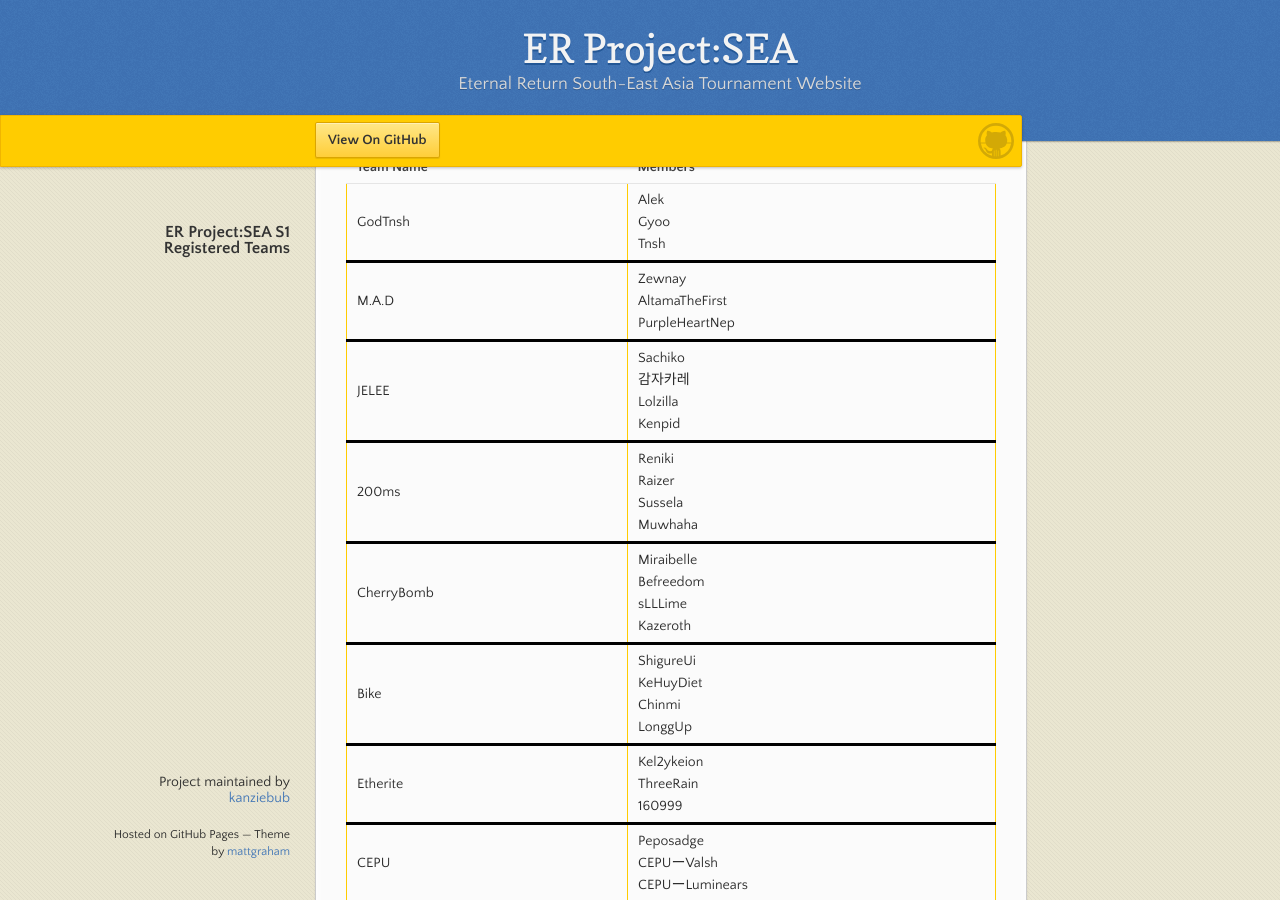
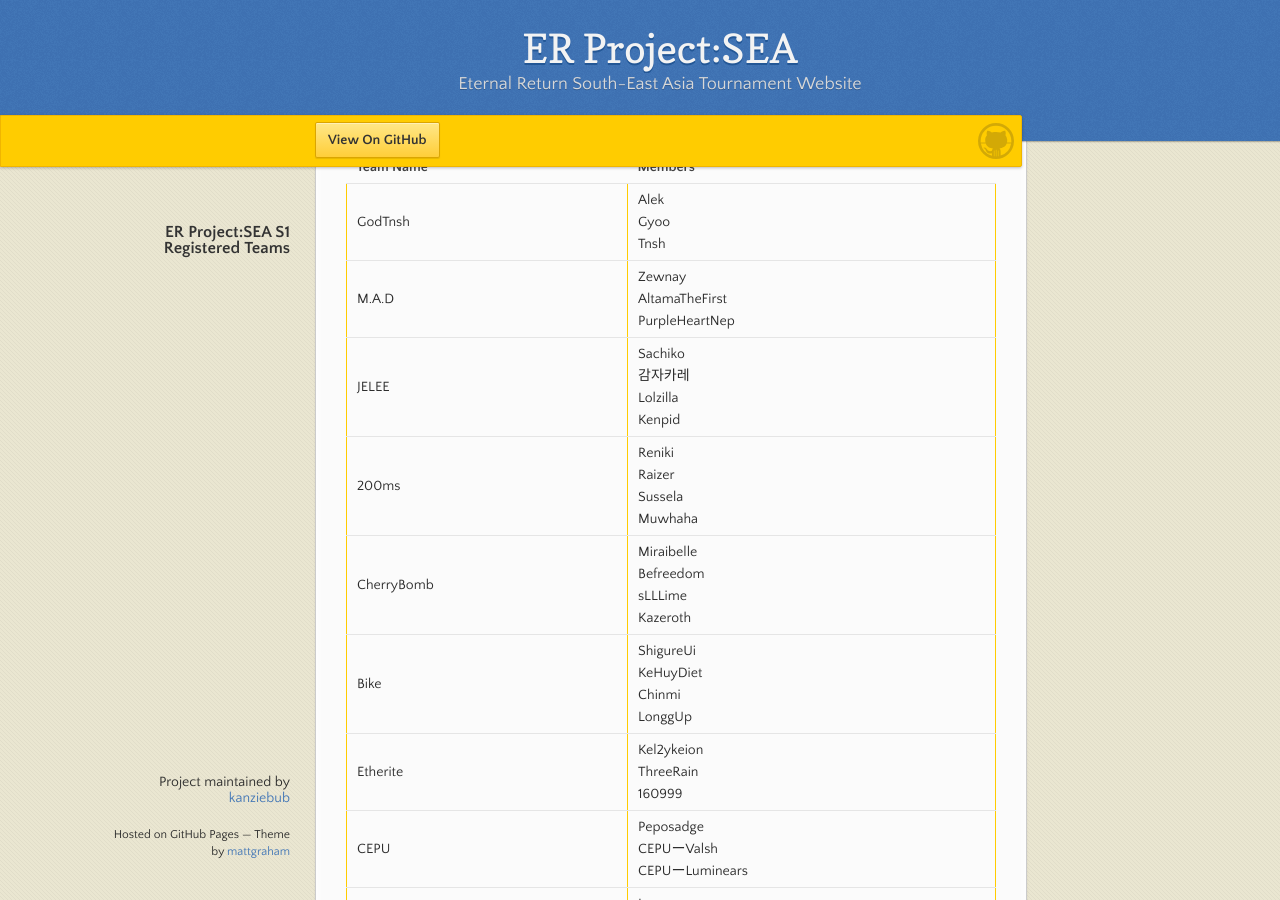
Before and after one commit to kanziebub/ProjectSEA, a Jekyll site: the page built from season/02/teams.md, in a window 1280 px wide and 900 px high, scrolled down 522 px. Built offline with Jekyll 4.4.1, drawn with Linux system fonts in a browser that asks for light colours.

Commit message:
mod/s2/teams

```diff
--- a/season/02/teams.md
+++ b/season/02/teams.md
@@ -20,99 +20,99 @@
     <th>Team Name</th>
     <th>Members</th>
   </tr>
-  <tr style="border-bottom: 3px solid black;">
+  <tr>
     <td>GodTnsh</td>
     <td>Alek<br>Gyoo<br>Tnsh</td>
   </tr>
-  <tr style="border-bottom: 3px solid black;">
+  <tr>
     <td>M.A.D</td>
     <td>Zewnay<br>AltamaTheFirst<br>PurpleHeartNep</td>
   </tr>
-  <tr style="border-bottom: 3px solid black;">
+  <tr>
     <td>JELEE</td>
     <td>Sachiko<br>감자카레<br>Lolzilla<br>Kenpid</td>
   </tr>
-  <tr style="border-bottom: 3px solid black;">
+  <tr>
     <td>200ms</td>
     <td>Reniki<br>Raizer<br>Sussela<br>Muwhaha</td>
   </tr>
-  <tr style="border-bottom: 3px solid black;">
+  <tr>
     <td>CherryBomb</td>
     <td>Miraibelle<br>Befreedom<br>sLLLime<br>Kazeroth</td>
   </tr>
-  <tr style="border-bottom: 3px solid black;">
+  <tr>
     <td>Bike</td>
     <td>ShigureUi<br>KeHuyDiet<br>Chinmi<br>LonggUp</td>
   </tr>
-  <tr style="border-bottom: 3px solid black;">
+  <tr>
     <td>Etherite</td>
     <td>Kel2ykeion<br>ThreeRain<br>160999</td>
   </tr>
-  <tr style="border-bottom: 3px solid black;">
+  <tr>
     <td>CEPU</td>
     <td>Peposadge<br>CEPUーValsh<br>CEPUーLuminears</td>
   </tr>
-  <tr style="border-bottom: 3px solid black;">
+  <tr>
     <td>OldFolkHome</td>
     <td>Luerye<br>Rion34<br>OldCW<br>CharlotteCorset</td>
   </tr>
-  <tr style="border-bottom: 3px solid black;">
+  <tr>
     <td>Degadegi</td>
     <td>CEPUーJandaHnter<br>Rivulose<br>Azurieru</td>
   </tr>
-  <tr style="border-bottom: 3px solid black;">
+  <tr>
     <td>HazeSama</td>
     <td>PekoMarisa<br>绯莎<br>RainbowFudge<br>jasonjoe123</td>
   </tr>
-  <tr style="border-bottom: 3px solid black;">
+  <tr>
     <td>WingTomSai</td>
     <td>Heroic<br>Nackbkk<br>Stram11</td>
   </tr>
-  <tr style="border-bottom: 3px solid black;">
+  <tr>
     <td>Eclair</td>
     <td>Caffeine811<br>SoraNoGeki<br>NaFi</td>
   </tr>
-  <tr style="border-bottom: 3px solid black;">
+  <tr>
     <td>StepuhSons</td>
     <td>Ellinium<br>Saiikyouu<br>Oshunicus<br>Helvesta</td>
   </tr>
-  <tr style="border-bottom: 3px solid black;">
+  <tr>
     <td>ViciVeni</td>
     <td>Gomibin<br>Ybardossa<br>Iz1Senpai</td>
   </tr>
-  <tr style="border-bottom: 3px solid black;">
+  <tr>
     <td>TILT</td>
     <td>TaliyahOma<br>Dice21<br>Restifik</td>
   </tr>
-  <tr style="border-bottom: 3px solid black;">
+  <tr>
     <td>750credits</td>
     <td>ElainaYukino<br>HeartofVietnam<br>21M一RFT94<br>Adrelia</td>
   </tr>
-  <tr style="border-bottom: 3px solid black;">
+  <tr>
     <td>ScamArCra</td>
     <td>ArCraMiCia<br>DoubleEye<br>SUNKANoWBX<br>MuRyoKuSho</td>
   </tr>
-  <tr style="border-bottom: 3px solid black;">
+  <tr>
     <td>2K1Valleth</td>
     <td>SakiMatsumi<br>Valleth<br>Lyfin</td>
   </tr>
-  <tr style="border-bottom: 3px solid black;">
+  <tr>
     <td>TamGiac</td>
     <td>TamGiac<br>JohannsJuice<br>RozziSimp</td>
   </tr>
-  <tr style="border-bottom: 3px solid black;">
+  <tr>
     <td>NaRoRe</td>
     <td>HyzeHox<br>Rooper13<br>RedTheWolf</td>
   </tr>
-  <tr style="border-bottom: 3px solid black;">
+  <tr>
     <td>VisCa</td>
     <td>StellaAurelius<br>Luminym<br>Fee<br>VisCa243</td>
   </tr>
-  <tr style="border-bottom: 3px solid black;">
+  <tr>
     <td>Jokers</td>
     <td>Onryou<br>ZxLaim<br>Yazoo</td>
   </tr>
-  <tr style="border-bottom: 3px solid black;">
+  <tr>
     <td>Last Team</td>
     <td>Extera<br>Galilleo<br>Renal</td>
   </tr>
```
